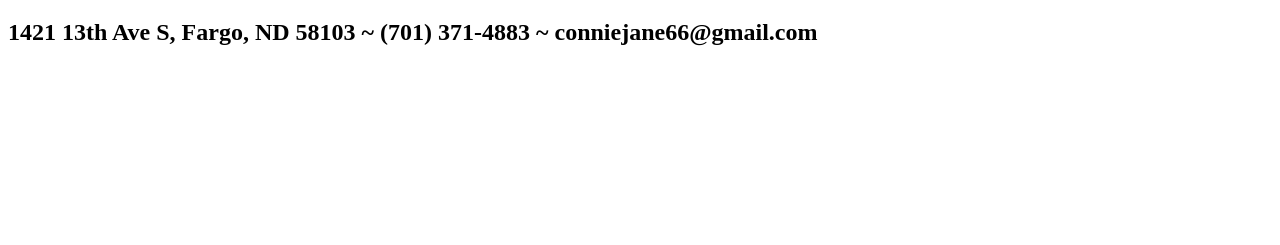
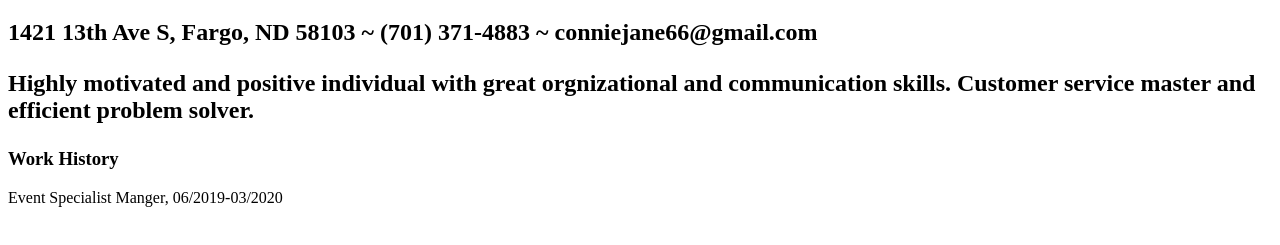
Before and after one commit to conniehanenberg/conniehanenberg.github.io, a plain HTML site: page index.html in a window 1280 px wide. Shown: the part 61-306 px from the top of the page. Drawn offline with Linux system fonts and the light colour scheme.

Commit message:
Update index.html

```diff
--- a/index.html
+++ b/index.html
@@ -8,7 +8,10 @@
   <h1> Connie Hanenberg </h1>
   <h2> 1421 13th Ave S, Fargo, ND 58103 ~ (701) 371-4883 ~ conniejane66@gmail.com
 <body>
-
+<p> Highly motivated and positive individual with great orgnizational and communication skills. Customer service master and efficient problem solver.</p>
+  <h3> Work History </h3>
+<body>
+  <p> Event Specialist Manger, 06/2019-03/2020 </p>
 
 
 <body>
```
